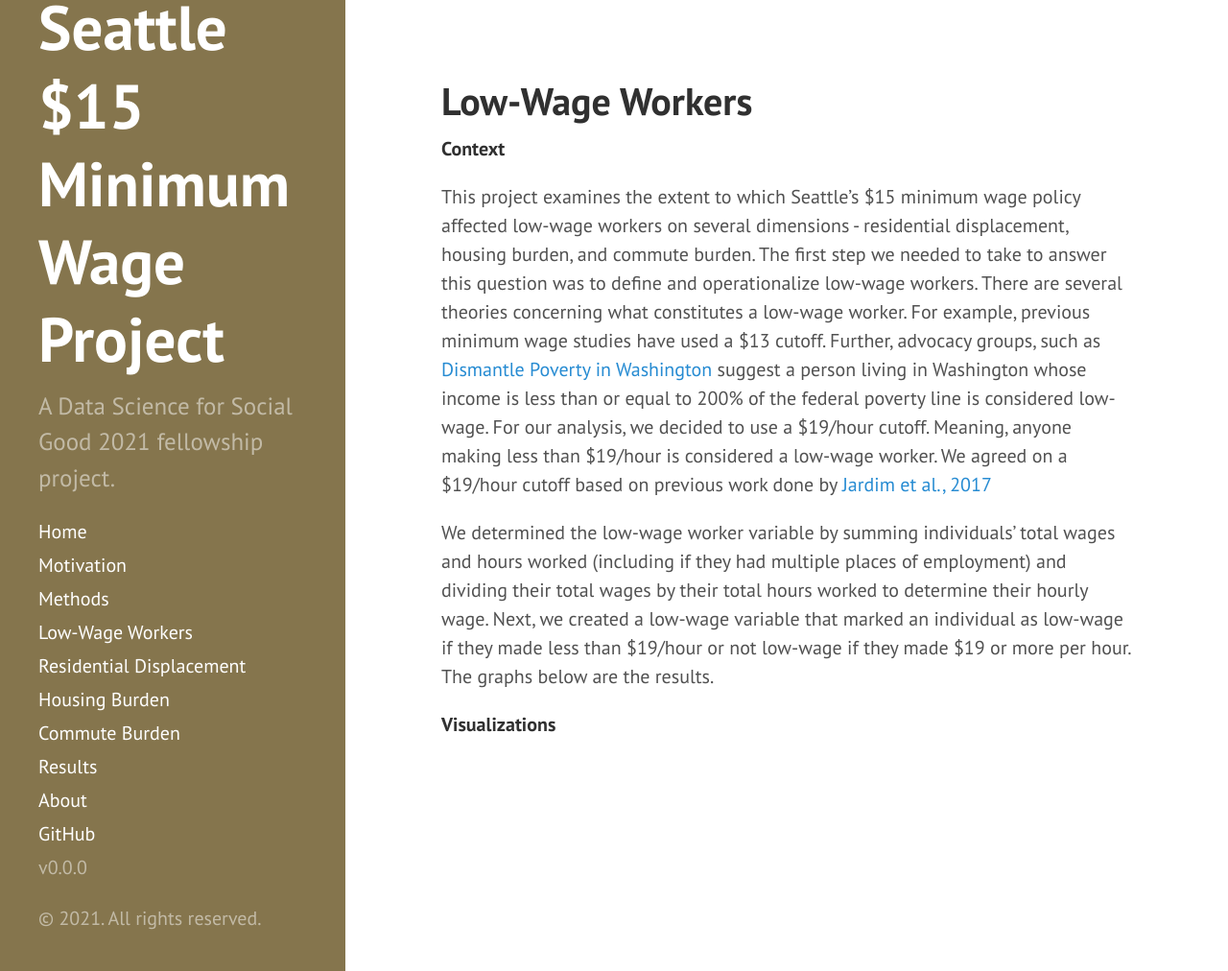
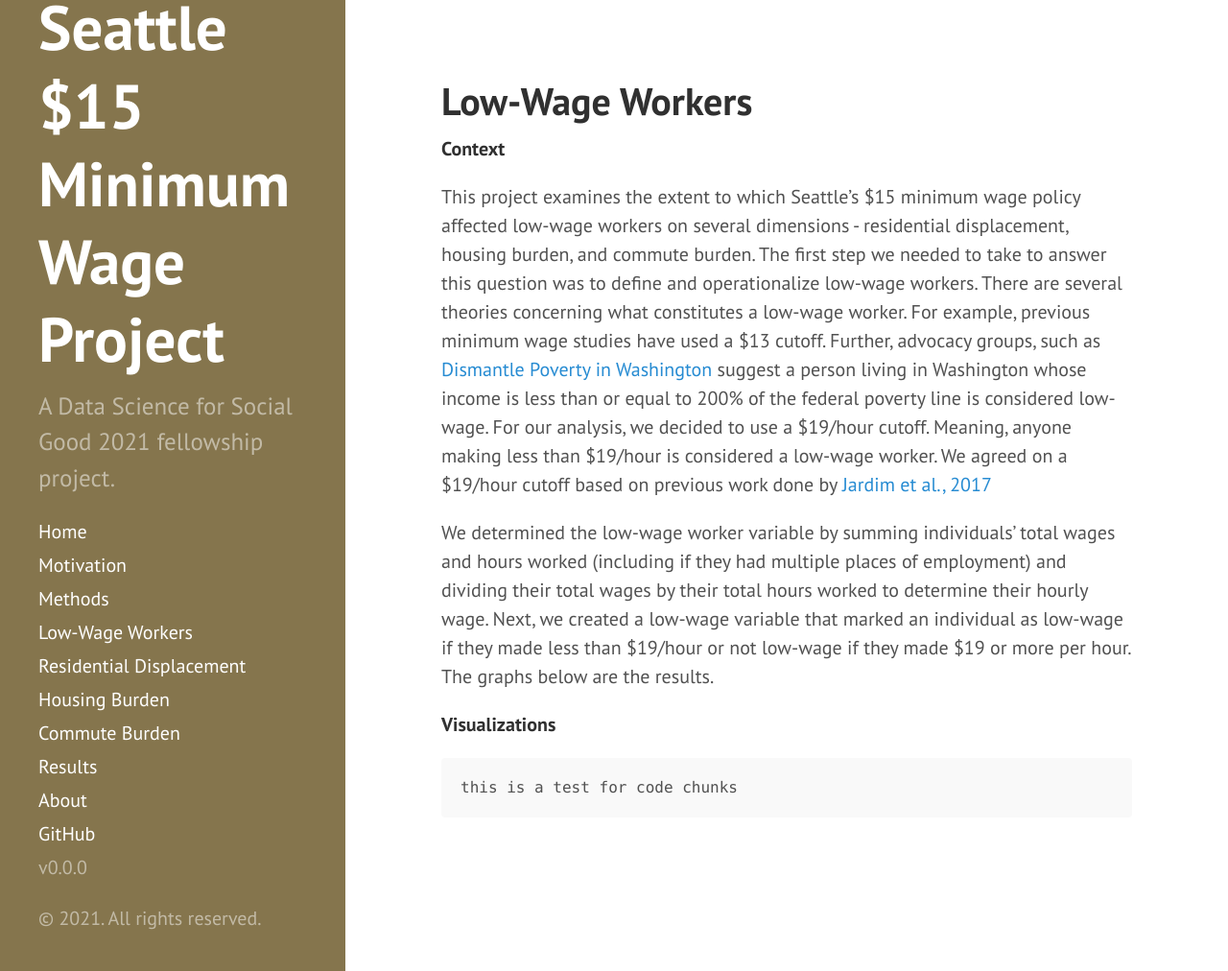
Before and after one commit to uwescience/MinWA, a Jekyll site: the page built from Low-Wage Workers.md, in a window 1280 px wide and 1012 px high. Shown: the whole window at 96% size. Built offline with Jekyll 4.4.1, drawn with Linux system fonts in a browser that asks for light colours.

Commit message:
code chunk test

````diff
--- a/Low-Wage Workers.md
+++ b/Low-Wage Workers.md
@@ -10,3 +10,7 @@ This project examines the extent to which Seattle’s \$15 minimum wage policy a
 We determined the low-wage worker variable by summing individuals’ total wages and hours worked (including if they had multiple places of employment) and dividing their total wages by their total hours worked to determine their hourly wage. Next, we created a low-wage variable that marked an individual as low-wage if they made less than \$19/hour or not low-wage if they made \$19 or more per hour. The graphs below are the results.
 
 **Visualizations**
+
+```
+this is a test for code chunks
+```
````
